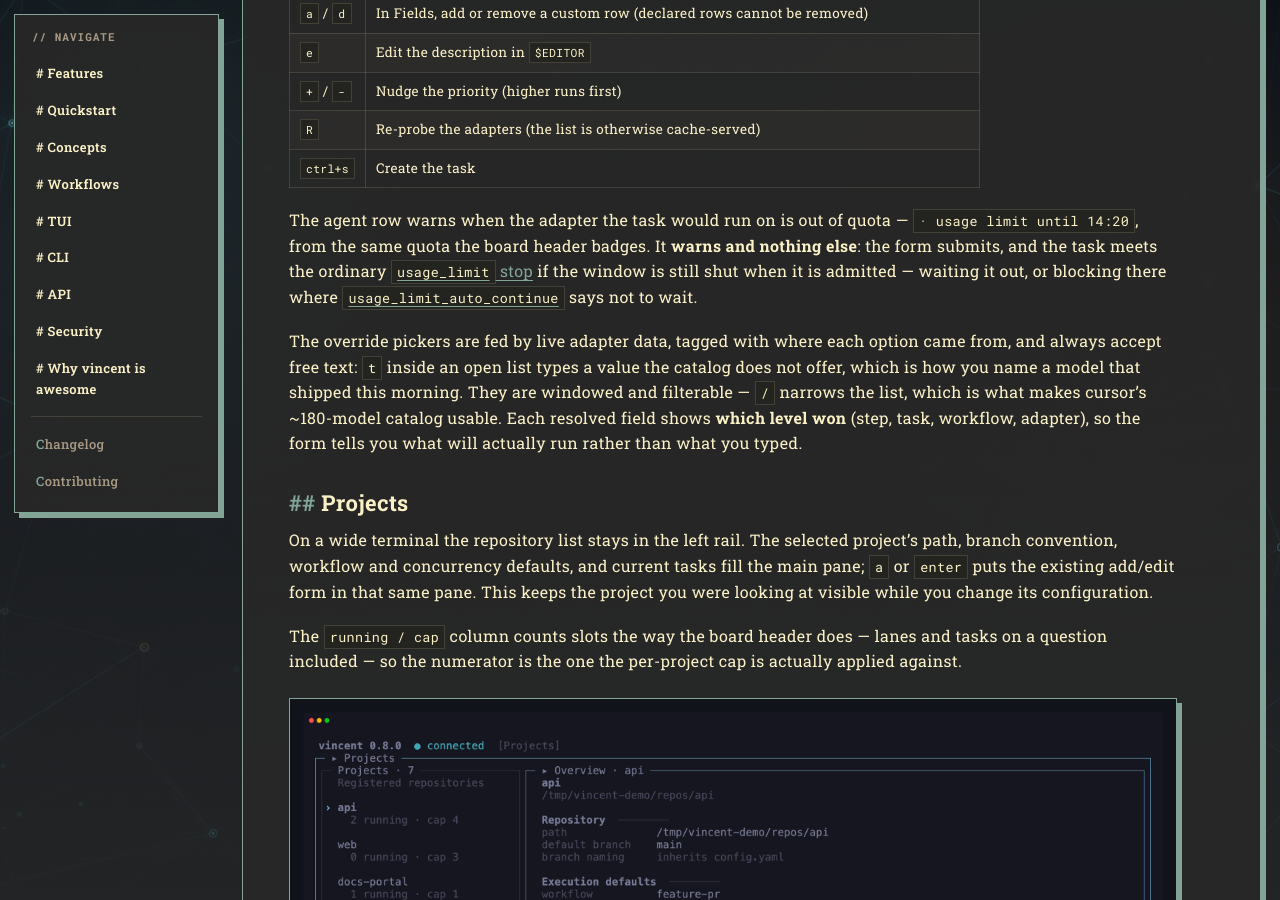
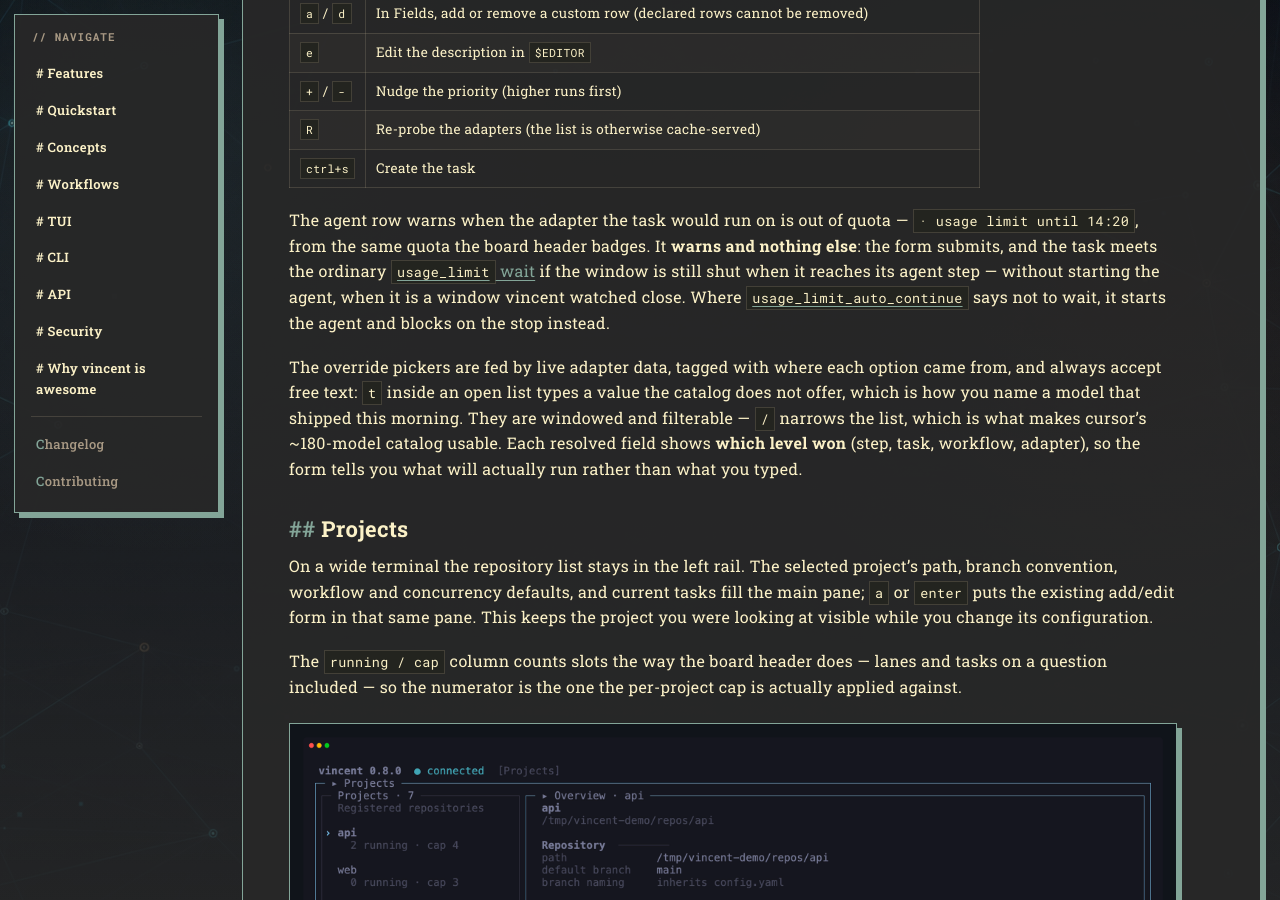
Before and after one commit to lezli01/vincent, a Jekyll site: the page built from docs/guides/tui.md, in a window 1280 px wide and 900 px high, scrolled down 23706 px. Built offline with Jekyll 4.4.1, drawn with Linux system fonts in a browser that asks for light colours; our own code applies the rules of GitHub Pages for plain Markdown files.

Commit message:
docs(tui): the new-task form's warning meets the pre-spawn hold
A task queued against a window vincent watched close now waits at its
agent step without starting the agent (task 106); it no longer meets
the usage_limit stop in the modes that wait.

Co-Authored-By: Claude Opus 5 (1M context) <noreply@anthropic.com>

```diff
--- a/docs/guides/tui.md
+++ b/docs/guides/tui.md
@@ -997,11 +997,11 @@ branch name, priority and agent — above the create action](../assets/tui-new-t
 The agent row warns when the adapter the task would run on is out of quota —
 `· usage limit until 14:20`, from the same quota the board header badges.
 It **warns and nothing else**: the form submits, and the task meets the ordinary
-[`usage_limit` stop](troubleshooting.md#usage_limit--do-nothing-unless-you-asked-to-be-told) if
-the window is still shut when it is admitted — waiting it out, or blocking
-there where
+[`usage_limit` wait](troubleshooting.md#usage_limit--do-nothing-unless-you-asked-to-be-told) if
+the window is still shut when it reaches its agent step — without starting the
+agent, when it is a window vincent watched close. Where
 [`usage_limit_auto_continue`](../reference/configuration.md#usage_limit_auto_continue)
-says not to wait.
+says not to wait, it starts the agent and blocks on the stop instead.
 
 The override pickers are fed by live adapter data, tagged with where each option
 came from, and always accept free text: `t` inside an open list types a value
```
